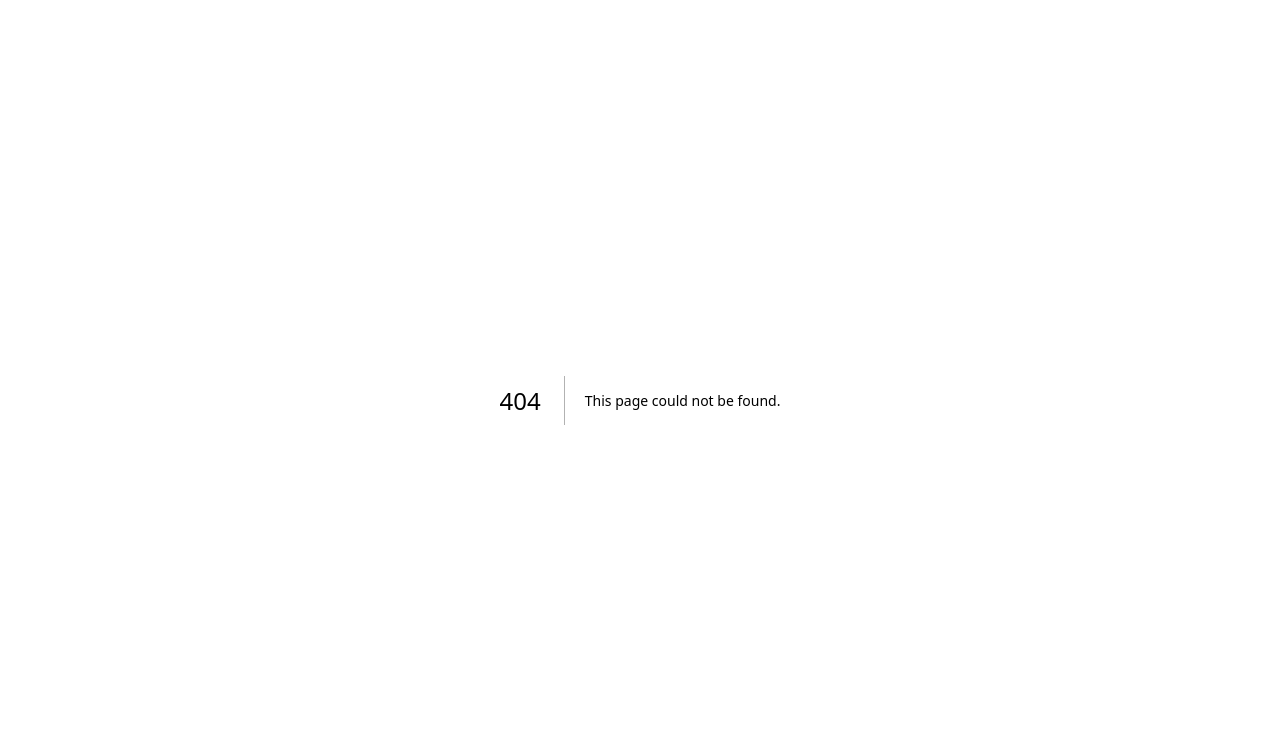
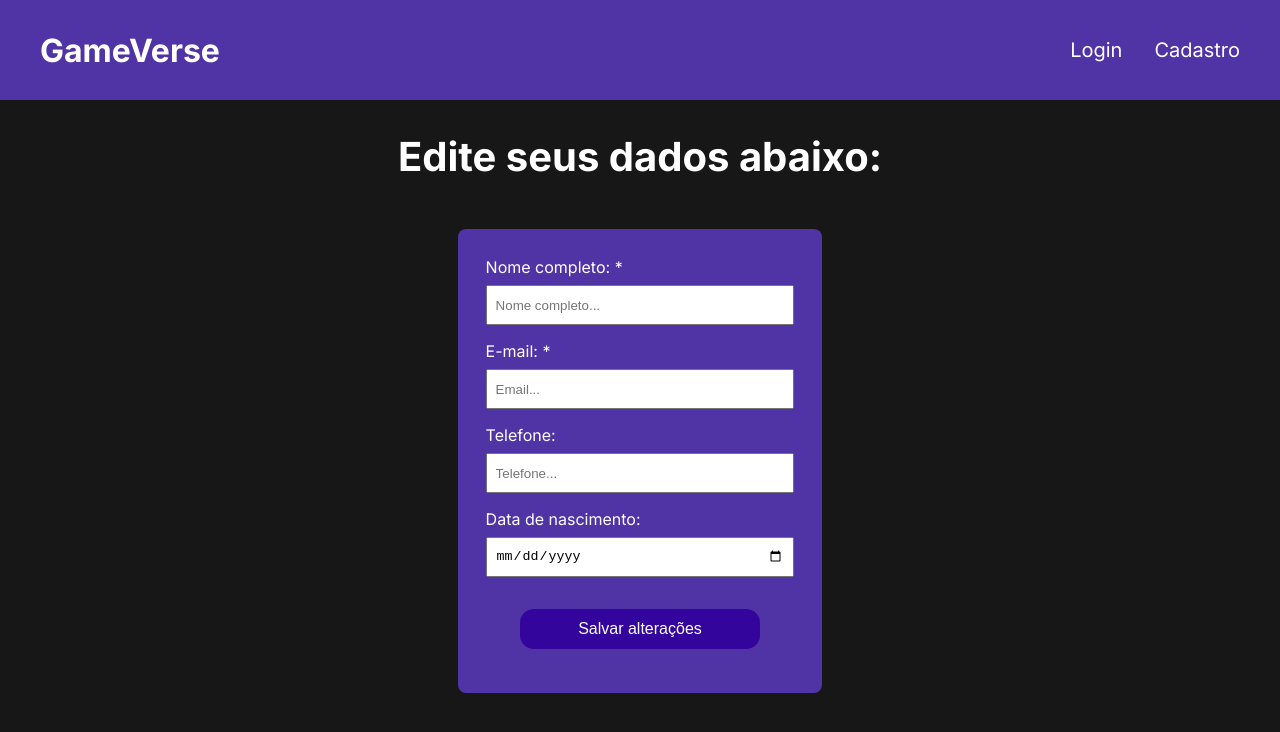
Before and after one commit to victorgarciadss/gameverse, a Next.js app: page /dashboard/edit-user/1 in a window 1280 px wide. Before the commit this address had no page. Shown: the top 732 px of the page. Built offline with nearby package versions, Linux system fonts and the light colour scheme; no server answers; the database is empty.

Commit message:
Feat: edit user ready

```diff
--- /dev/null
+++ b/src/app/dashboard/edit-user/[id]/editUser.module.css
@@ -0,0 +1,57 @@
+.mainContainer {
+    display: flex;
+    flex-direction: column;
+    align-items: center;
+    gap: 3rem;
+    padding: 2rem;
+    color: var(--foreground);
+}
+
+.editUserPageTitle {
+    font-size: 2.5rem;
+}
+
+.formContainer {
+    background-color: var(--primary);
+    padding: 1.75rem;
+    display: flex;
+    flex-direction: column;
+    gap: 1rem;
+    min-width: 18rem;
+    border-radius: 8px;
+    width: 30%;
+    min-height: 15rem;
+    max-width: 50rem;
+}
+
+.inputContainer {
+    display: flex;
+    flex-direction: column;
+    width: 100%;
+    gap: 0.5rem;
+}
+
+.inputContainer input {
+    padding: 0.5rem;
+    width: 100%;
+    outline: none;
+    height: 40px;
+    min-width: 15rem;
+}
+
+.buttonContainer {
+    display: flex;
+    justify-content: center;
+    margin: 1rem 0;
+}
+
+.buttonUpdate {
+    height: 40px;
+    width: 15rem;
+    background-color: var(--accent);
+    color: var(--foreground);
+    border: none;
+    cursor: pointer;
+    font-size: 1rem;
+    border-radius: 14px;
+}
--- /dev/null
+++ b/src/app/dashboard/edit-user/[id]/page.tsx
@@ -0,0 +1,150 @@
+"use client"
+
+import { useContext, useEffect, useState } from "react";
+import styles from "./editUser.module.css";
+
+import { Header } from "@/components/header"
+import { useParams, useRouter } from "next/navigation";
+import { ToastContext } from "@/contexts/ToastProvider";
+import { ImSpinner8 } from "react-icons/im";
+
+export default function EditUser() {
+
+    const params = useParams();
+    const id = params.id;
+
+    const router = useRouter();
+
+    const [ user, setUser ] = useState({
+        _id: "",
+        name: "",
+        email: "",
+        phone: "",
+        birthdate: ""
+    });
+
+    const { showToastSuccess, showToastError } = useContext(ToastContext);
+    const [ loading, setLoading ] = useState(false);
+
+    useEffect(() => {
+        async function fetchUser() {
+            const response = await fetch(`http://localhost:3000/api/user/${id}`, {
+                method: "GET",
+                cache: "no-store"
+            });
+
+            const user = await response.json();
+            setUser(user);
+
+        }
+
+        fetchUser();
+    }, []);
+
+    async function handleUpdateUser(e: React.FormEvent, id: string) {
+        e.preventDefault();
+
+        try {
+
+            setLoading(true);
+
+            const response = await fetch(`http://localhost:3000/api/user/${id}`, {
+                method: "PUT",
+                body: JSON.stringify(user)
+            });
+
+            const userResp = await response.json();
+
+            if(!response.ok) {
+                showToastError(userResp.error);
+            }
+            else {
+                showToastSuccess(userResp.message);
+                router.push("/dashboard");
+            }
+        }
+        catch(err: any) {
+            throw new Error("Erro ao atualizar usuário: " + err.message);
+        }
+        finally {
+            setLoading(false);
+        }
+    }
+
+    return (
+        <>
+            <Header />
+
+            <main className={styles.mainContainer}>
+                <h1 className={styles.editUserPageTitle}>Edite seus dados abaixo:</h1>
+
+                <form className={styles.formContainer} onSubmit={(e) => handleUpdateUser(e, user._id)}>
+
+                    <div className={styles.inputContainer}>
+                        <label htmlFor="name">Nome completo: <span className={styles.requiredData}>*</span></label>
+                        <input
+                            type="text"
+                            name="name"
+                            placeholder="Nome completo..."
+                            required
+                            value={user.name}
+                            onChange={(e) => setUser({ ...user, name: e.target.value })}
+                        />
+                    </div>
+
+                    <div className={styles.inputContainer}>
+                        <label htmlFor="email">E-mail: <span className={styles.requiredData}>*</span></label>
+                        <input
+                            type="email"
+                            name="email"
+                            placeholder="Email..."
+                            required
+                            value={user?.email}
+                            onChange={(e) => setUser({ ...user, email: e.target.value })}
+                        />
+                    </div>
+
+                    <div className={styles.inputContainer}>
+                        <label htmlFor="phone">Telefone:</label>
+                        <input
+                            type="text"
+                            name="phone"
+                            placeholder="Telefone..."
+                            value={user?.phone}
+                            onChange={(e) => setUser({ ...user, phone: e.target.value })}
+                        />
+                    </div>
+
+                    <div className={styles.inputContainer}>
+                        <label htmlFor="birthdate">Data de nascimento:</label>
+                        <input
+                            type="date"
+                            name="birthdate"
+                            value={user?.birthdate?.toString().substring(0, 10)}
+                            onChange={(e) => setUser({ ...user, birthdate: e.target.value })}
+                        />
+                    </div>
+
+                    <div className={styles.buttonContainer}>
+                        <button
+                            type="submit"
+                            className={styles.buttonUpdate}
+                        >
+                            {loading ? (
+                                <>
+                                    <span>Atualizando...</span>
+                                    <ImSpinner8 className={styles.spinnerIcon} />
+                                </>
+                            ) : (
+                                "Salvar alterações"
+                            )}
+
+                        </button>
+                    </div>
+                </form>
+
+            </main>
+        </>
+
+    )
+}
```
Also changed, not shown: src/components/tables/UserTable.tsx (+6 -1 lines).
